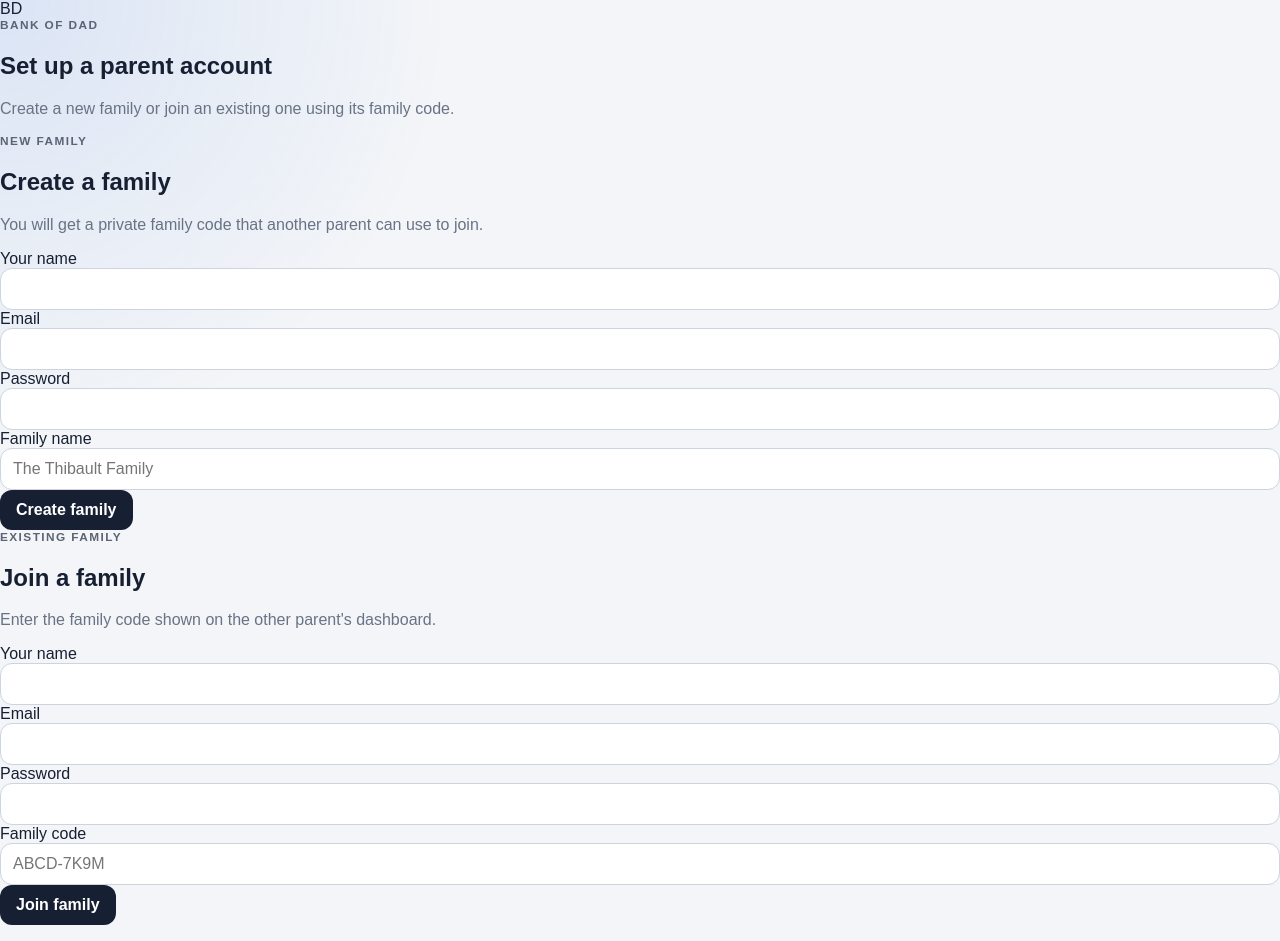
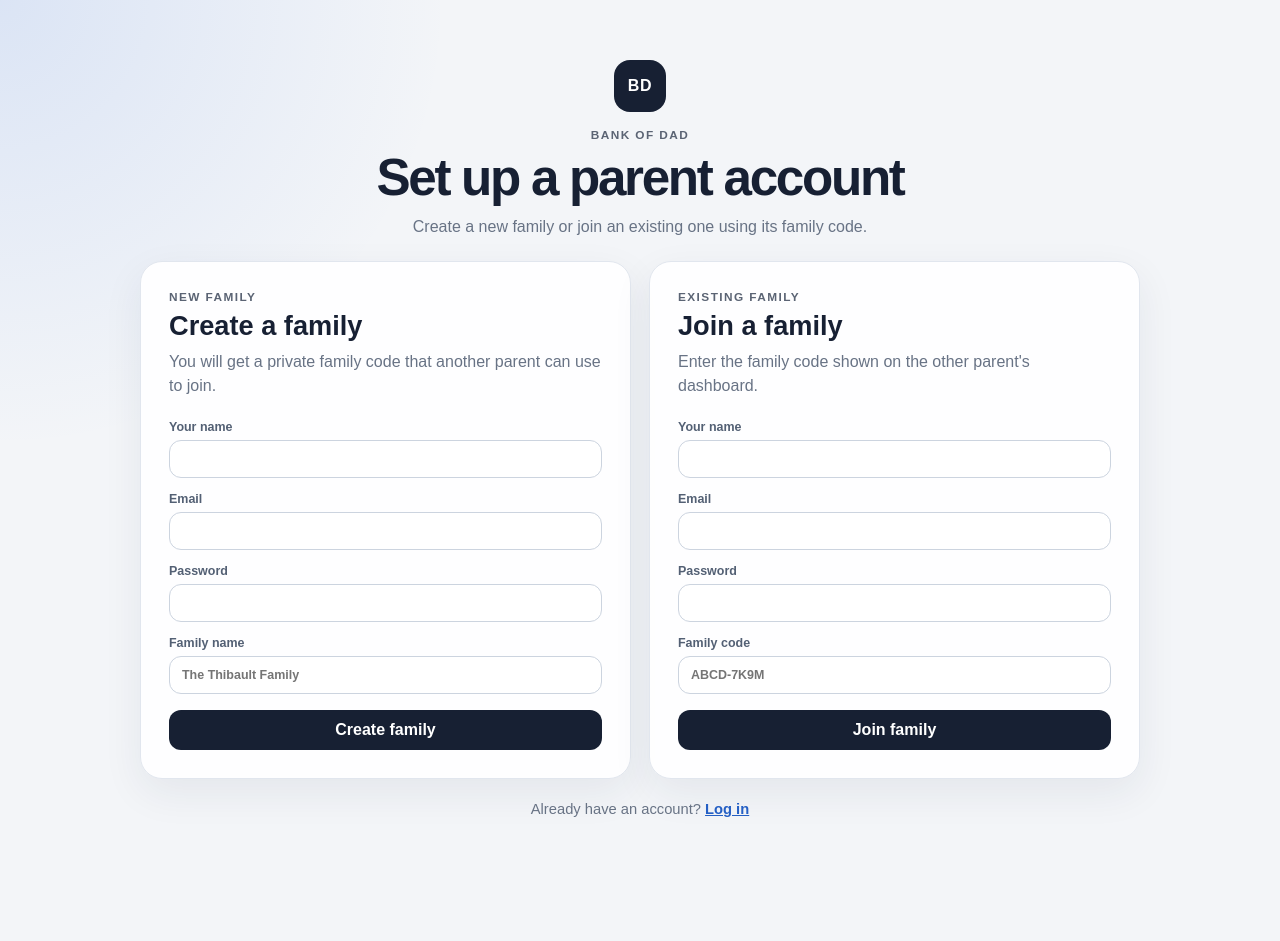
Before and after one commit to tylerthibault/Bank-Of-Dad, a Next.js app: page /register in a window 1280 px wide. Shown: the top 941 px of the page. After the commit the page ends 877 px from the top, so only its background shows below. Built offline with nearby package versions, Linux system fonts and the light colour scheme; no server answers.

Commit message:
Style family registration dashboard and parent invite flow

```diff
--- a/app/globals.css
+++ b/app/globals.css
@@ -8,12 +8,20 @@
   background: #f3f5f8;
 }
 
+html {
+  background: #f3f5f8;
+}
+
 body {
   margin: 0;
   min-height: 100vh;
   background:
     radial-gradient(circle at top left, rgba(45, 108, 223, 0.12), transparent 28rem),
     #f3f5f8;
+}
+
+a {
+  color: inherit;
 }
 
 button,
@@ -29,16 +37,20 @@ button {
 .shell {
   width: min(1100px, calc(100% - 28px));
   margin: 0 auto;
-  padding: 48px 0 80px;
+  padding: 42px 0 80px;
 }
 
-.hero {
+.topbar {
+  display: flex;
+  align-items: flex-start;
+  justify-content: space-between;
+  gap: 20px;
   margin-bottom: 24px;
 }
 
-.hero h1 {
-  margin: 4px 0 8px;
-  font-size: clamp(2.3rem, 7vw, 4rem);
+.topbar h1 {
+  margin: 4px 0 6px;
+  font-size: clamp(2.2rem, 7vw, 4rem);
   letter-spacing: -0.05em;
 }
 
@@ -52,12 +64,15 @@ button {
 }
 
 .subtle {
+  margin: 0;
   color: #687385;
+  line-height: 1.5;
 }
 
 .panel,
-.account-card {
-  background: rgba(255, 255, 255, 0.94);
+.account-card,
+.auth-card {
+  background: rgba(255, 255, 255, 0.95);
   border: 1px solid #e1e6ee;
   border-radius: 22px;
   box-shadow: 0 14px 40px rgba(32, 45, 72, 0.07);
@@ -65,6 +80,48 @@ button {
 
 .panel {
   padding: 22px;
+}
+
+.family-grid {
+  display: grid;
+  grid-template-columns: 1fr 1fr;
+  gap: 14px;
+  margin-bottom: 14px;
+}
+
+.family-grid h2,
+.settings-panel h2,
+.add-kid h2,
+.empty h2 {
+  margin: 5px 0 6px;
+}
+
+.family-code-card h2 {
+  margin: 6px 0 8px;
+  font-size: clamp(2rem, 6vw, 3rem);
+  letter-spacing: 0.08em;
+}
+
+.parent-list {
+  display: grid;
+  gap: 8px;
+  margin-top: 14px;
+}
+
+.parent-chip {
+  display: flex;
+  justify-content: space-between;
+  gap: 16px;
+  padding: 10px 12px;
+  border-radius: 12px;
+  background: #f6f8fb;
+}
+
+.parent-chip span {
+  color: #687385;
+  font-size: 0.86rem;
+  text-align: right;
+  overflow-wrap: anywhere;
 }
 
 .settings-panel,
@@ -78,18 +135,6 @@ button {
 
 .add-kid {
   margin-bottom: 22px;
-}
-
-.settings-panel h2,
-.add-kid h2,
-.empty h2 {
-  margin: 0 0 4px;
-}
-
-.settings-panel p,
-.add-kid p,
-.empty p {
-  margin: 0;
 }
 
 .inline-form {
@@ -106,6 +151,7 @@ select {
   width: 100%;
   border: 1px solid #ccd4df;
   background: #fff;
+  color: #172033;
   border-radius: 12px;
   padding: 11px 12px;
   outline: none;
@@ -129,6 +175,16 @@ button {
 
 button:hover {
   background: #273650;
+}
+
+.secondary-button {
+  background: #fff;
+  color: #172033;
+  border: 1px solid #d7dde6;
+}
+
+.secondary-button:hover {
+  background: #f7f9fc;
 }
 
 .accounts {
@@ -176,7 +232,8 @@ button:hover {
   background: #f7f9fc;
 }
 
-.transaction-form label {
+.transaction-form label,
+.stack label {
   display: grid;
   gap: 6px;
   font-size: 0.78rem;
@@ -262,15 +319,120 @@ button:hover {
   padding: 48px 22px;
 }
 
+.auth-shell {
+  width: min(480px, calc(100% - 28px));
+  min-height: 100vh;
+  margin: 0 auto;
+  padding: 60px 0;
+  display: grid;
+  align-content: center;
+  gap: 22px;
+}
+
+.wide-auth {
+  width: min(1000px, calc(100% - 28px));
+}
+
+.auth-heading {
+  text-align: center;
+  max-width: 620px;
+  margin: 0 auto;
+}
+
+.auth-heading h1,
+.auth-card h1 {
+  margin: 6px 0 8px;
+  font-size: clamp(2rem, 7vw, 3.2rem);
+  letter-spacing: -0.045em;
+}
+
+.auth-card h2 {
+  margin: 6px 0 8px;
+  font-size: 1.7rem;
+}
+
+.auth-card {
+  padding: 28px;
+}
+
+.auth-choice-grid {
+  display: grid;
+  grid-template-columns: 1fr 1fr;
+  gap: 18px;
+}
+
+.brand-mark {
+  display: grid;
+  place-items: center;
+  width: 52px;
+  height: 52px;
+  margin: 0 auto 16px;
+  border-radius: 16px;
+  background: #172033;
+  color: #fff;
+  font-weight: 900;
+  letter-spacing: 0.04em;
+}
+
+.auth-card > .brand-mark {
+  margin-left: 0;
+}
+
+.stack {
+  display: grid;
+  gap: 14px;
+  margin-top: 22px;
+}
+
+.stack button {
+  margin-top: 2px;
+}
+
+.auth-footer {
+  margin: 20px 0 0;
+  color: #687385;
+  font-size: 0.92rem;
+}
+
+.auth-footer a {
+  color: #245fc4;
+  font-weight: 800;
+}
+
+.centered {
+  text-align: center;
+  margin-top: 0;
+}
+
+.alert {
+  margin-top: 18px;
+  padding: 11px 13px;
+  border-radius: 12px;
+  font-size: 0.9rem;
+  line-height: 1.4;
+}
+
+.alert.error {
+  background: #fff0ee;
+  border: 1px solid #f5c8c2;
+  color: #8f241a;
+}
+
 @media (max-width: 760px) {
   .shell {
     padding-top: 28px;
   }
 
+  .topbar,
   .settings-panel,
   .add-kid {
     align-items: stretch;
     flex-direction: column;
+  }
+
+  .family-grid,
+  .auth-choice-grid {
+    grid-template-columns: 1fr;
   }
 
   .inline-form {
@@ -295,9 +457,14 @@ button:hover {
 }
 
 @media (max-width: 470px) {
-  .account-heading {
+  .account-heading,
+  .parent-chip {
     align-items: flex-start;
     flex-direction: column;
+  }
+
+  .parent-chip span {
+    text-align: left;
   }
 
   .transaction-form {
@@ -308,4 +475,13 @@ button:hover {
   .transaction-form button {
     grid-column: auto;
   }
+
+  .transaction {
+    align-items: flex-start;
+    flex-direction: column;
+  }
+
+  .transaction-right {
+    align-items: flex-start;
+  }
 }
```
